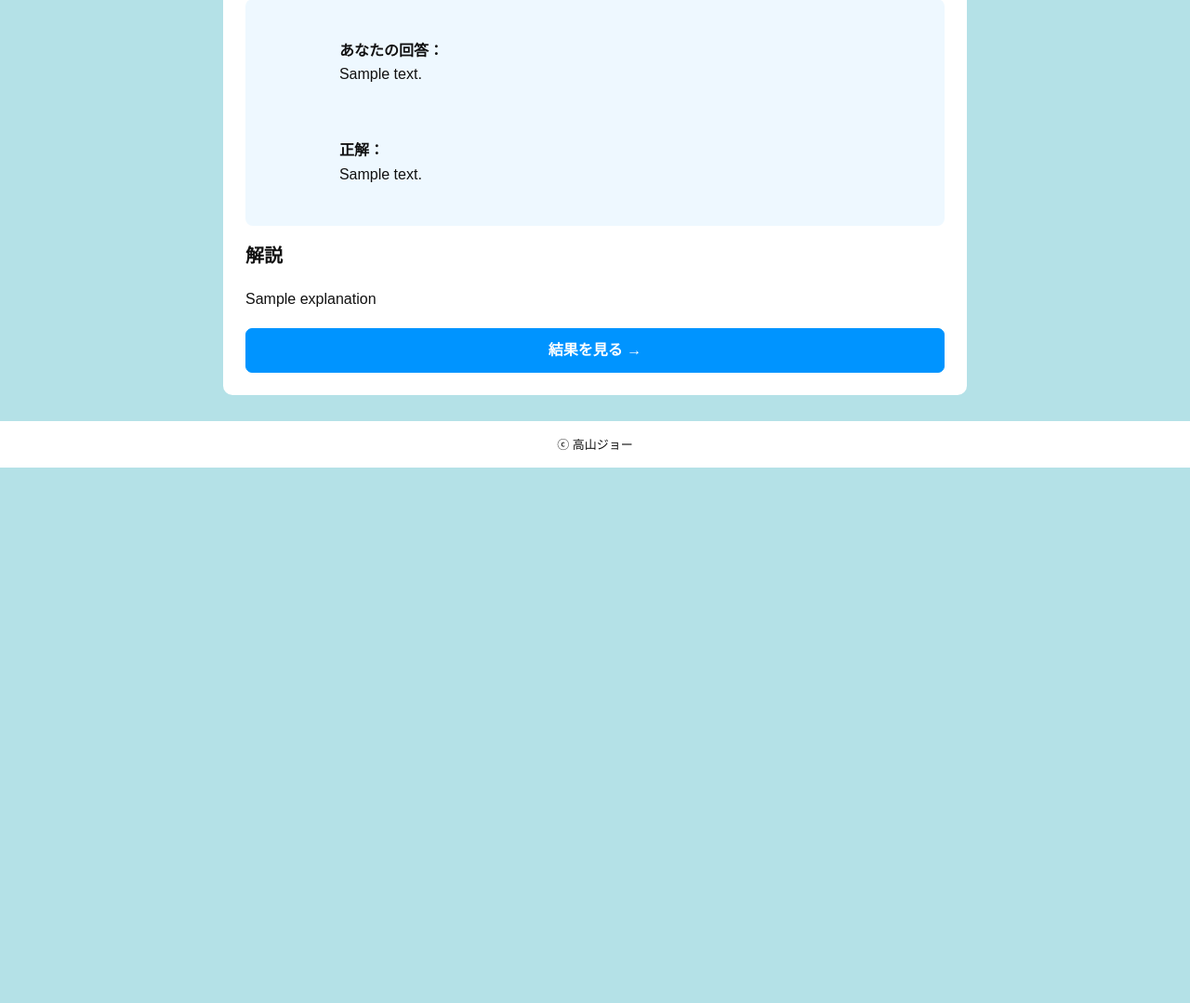
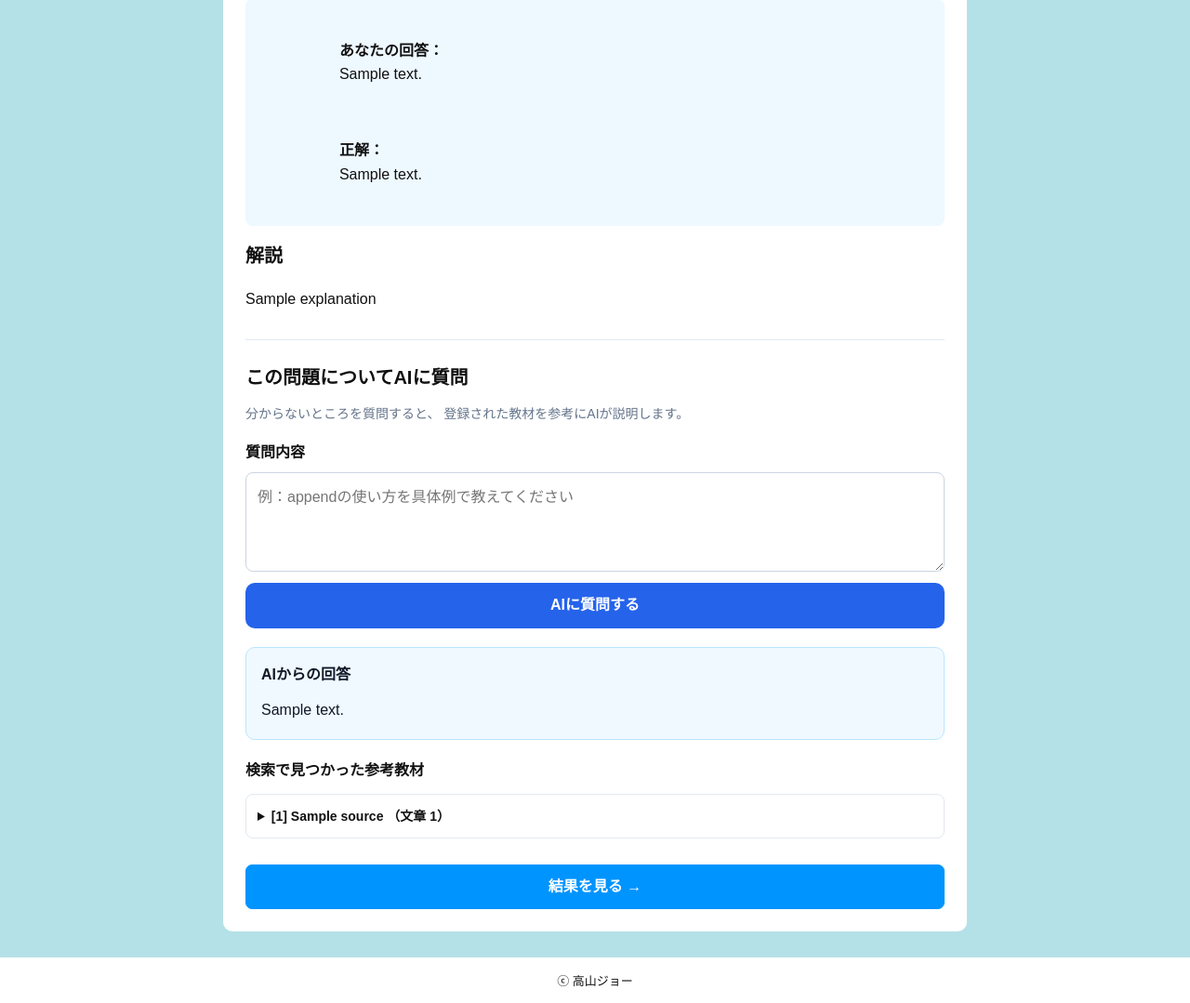
Before and after one commit to Joe-Takayama/AI_quiz, a Django app: template quizapp/templates/quizapp/explanation.html in a window 1280 px wide. Shown: the part 498-1577 px from the top of the page at 93% size. Before the commit the page ends 1001 px from the top, so only its background shows below. Run offline with Django 5.2, Linux system fonts and the light colour scheme; tables that the repository leaves empty hold one stand-in row (values such as "Sample post"); the template is opened without the code that fills it: values that come from a table or form of the project are taken from there, most other values are stand-ins (such as "Sample title", 1, 10 or a date in 2020).

Commit message:
AIに質問できる機能追加

```diff
--- a/quizapp/forms.py
+++ b/quizapp/forms.py
@@ -81,3 +81,37 @@ class QuizSettingsForm(forms.Form):
         self.fields['theme'].choices = (
             field_config.get('themes', [])
         )
+
+
+# ====================================
+# 解説画面からAIに質問するフォーム
+# ====================================
+
+class AIQuestionForm(forms.Form):
+
+    question = forms.CharField(
+        label='この問題についてAIに質問',
+
+        max_length=1000,
+
+        strip=True,
+
+        widget=forms.Textarea(
+            attrs={
+                'class': 'ai-question-input',
+                'rows': 3,
+                'placeholder': (
+                    '例：appendの使い方を'
+                    '具体例で教えてください'
+                ),
+                'maxlength': 1000,
+            },
+        ),
+
+        error_messages={
+            'required': '質問を入力してください。',
+            'max_length': (
+                '質問は1000文字以内で入力してください。'
+            ),
+        },
+    )
--- a/quizapp/templates/quizapp/explanation.html
+++ b/quizapp/templates/quizapp/explanation.html
@@ -30,7 +30,101 @@
             background: #fef9c3;
             border-color: #eab308;
         }
+
+        .ai-question-area {
+            margin: 28px 0;
+            padding-top: 24px;
+            border-top: 1px solid #e2e8f0;
+        }
+
+        .ai-question-note {
+            margin: 8px 0 16px;
+            color: #64748b;
+            font-size: 14px;
+            line-height: 1.7;
+        }
+
+        .ai-question-area label {
+            display: block;
+            margin-bottom: 8px;
+            font-weight: 600;
+        }
+
+        .ai-question-input {
+            display: block;
+            box-sizing: border-box;
+            width: 100%;
+            padding: 12px;
+            border: 1px solid #cbd5e1;
+            border-radius: 8px;
+            background: #fff;
+            color: #111827;
+            font: inherit;
+            line-height: 1.7;
+            resize: vertical;
+        }
+
+        .ai-question-input:focus {
+            outline: 2px solid #0094ff;
+            outline-offset: 2px;
+        }
+
+        .ai-question-button {
+            width: 100%;
+            min-height: 48px;
+            margin-top: 12px;
+        }
+
+        .ai-answer {
+            margin-top: 20px;
+            padding: 16px;
+            border: 1px solid #bae6fd;
+            border-radius: 10px;
+            background: #f0f9ff;
+            color: #111827;
+        }
+
+        .ai-answer h3,
+        .ai-sources h3 {
+            margin: 0 0 12px;
+            font-size: 16px;
+        }
+
+        .ai-answer-text,
+        .ai-source-text {
+            line-height: 1.8;
+            overflow-wrap: anywhere;
+        }
+
+        .ai-sources {
+            margin-top: 20px;
+        }
+
+        .ai-source {
+            margin-top: 10px;
+            padding: 12px;
+            border: 1px solid #e2e8f0;
+            border-radius: 8px;
+        }
+
+        .ai-source summary {
+            cursor: pointer;
+            font-size: 14px;
+            font-weight: 600;
+        }
+
+        .ai-source-text {
+            margin-top: 12px;
+            font-size: 14px;
+        }
+
+        .ai-question-area .errorlist {
+            padding-left: 20px;
+            color: #b91c1c;
+            font-size: 14px;
+        }
     </style>
+
 {% endblock %}
 
 {% block header_actions %}
@@ -86,6 +180,86 @@
             </h2>
 
             <p class="explanation-text">{{ question.explanation }}</p>
+
+            <section class="ai-question-area" id="ai-question">
+
+                <h2 class="small-heading">
+                    この問題についてAIに質問
+                </h2>
+
+                <p class="ai-question-note">
+                    分からないところを質問すると、
+                    登録された教材を参考にAIが説明します。
+                </p>
+
+                <form
+                    method="post"
+                    action="{% url 'quizapp:explanation' attempt.pk number %}#ai-question"
+                >
+                    {% csrf_token %}
+
+                    {{ ai_form.non_field_errors }}
+
+                    <label for="{{ ai_form.question.id_for_label }}">
+                        質問内容
+                    </label>
+
+                    {{ ai_form.question }}
+
+                    {{ ai_form.question.errors }}
+
+                    <button
+                        type="submit"
+                        class="button button-primary ai-question-button"
+                    >
+                        AIに質問する
+                    </button>
+
+                </form>
+
+                {% if ai_answer %}
+
+                    <div class="ai-answer">
+
+                        <h3>AIからの回答</h3>
+
+                        <div class="ai-answer-text">
+                            {{ ai_answer|linebreaksbr }}
+                        </div>
+
+                     </div>
+
+                    {% if ai_sources %}
+
+                        <div class="ai-sources">
+
+                            <h3>検索で見つかった参考教材</h3>
+
+                            {% for source in ai_sources %}
+
+                                <details class="ai-source">
+
+                                    <summary>
+                                        [{{ forloop.counter }}]
+                                        {{ source.title }}
+                                        （文章 {{ source.chunk_number }}）
+                                    </summary>
+
+                                    <div class="ai-source-text">
+                                        {{ source.content|linebreaksbr }}
+                                    </div>
+
+                                </details>
+
+                            {% endfor %}
+
+                        </div>
+
+                    {% endif %}
+
+                {% endif %}
+
+            </section>
 
             {% if can_favorite %}
 
```
Also changed, not shown: quizapp/services/rag.py (+200 -0 lines), quizapp/views.py (+102 -10 lines).
